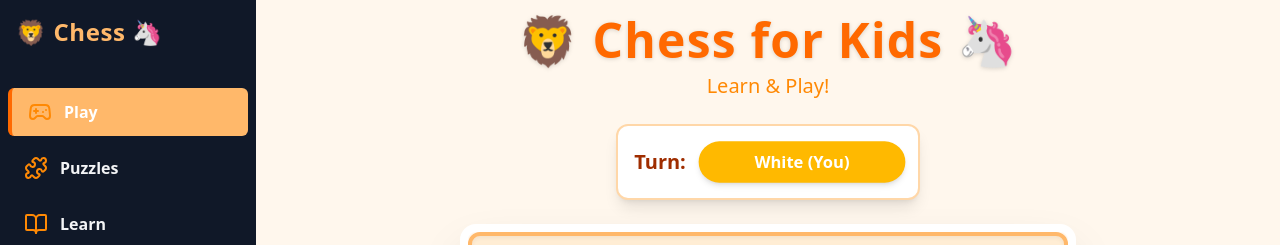
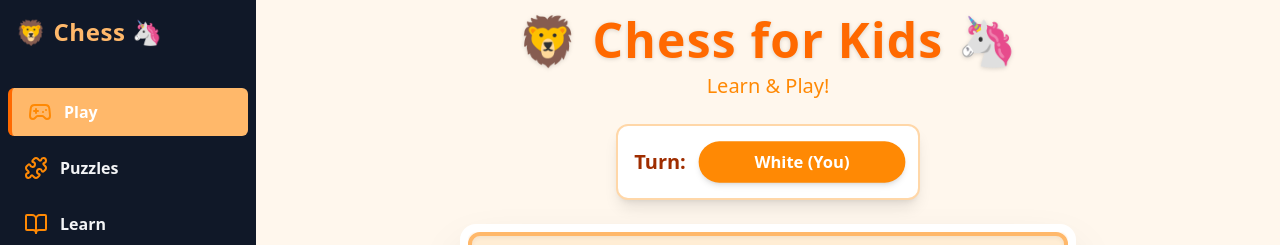
Before and after one commit to peeweetje/create-games-for-children, a React (Vite) app: page / in a window 1280 px wide. Shown: the top 245 px of the page. Built offline with nearby package versions, Linux system fonts and the light colour scheme.

Commit message:
Update styling gameInfo file.

```diff
--- a/src/components/GameInfo.tsx
+++ b/src/components/GameInfo.tsx
@@ -8,7 +8,7 @@ interface GameInfoProps {
     isDraw: boolean;
 }
 
-export function GameInfo({ turn, isGameOver, isCheckmate, isDraw }: GameInfoProps) {
+export function GameInfo({ turn, isGameOver, isCheckmate }: GameInfoProps) {
     const { t } = useTranslation();
 
     return (
@@ -31,7 +31,7 @@ export function GameInfo({ turn, isGameOver, isCheckmate, isDraw }: GameInfoProp
                     <motion.div
                         animate={{ scale: [1, 1.1, 1] }}
                         transition={{ repeat: Infinity, duration: 2 }}
-                        className={`px-3 py-1 md:px-6 md:py-2 rounded-full font-bold text-white shadow-md text-xs sm:text-sm md:text-base min-w-[140px] md:min-w-[200px] text-center ${turn === 'w' ? 'bg-amber-400' : 'bg-slate-700'
+                        className={`px-3 py-1 md:px-6 md:py-2 rounded-full font-bold text-white shadow-md text-xs sm:text-sm md:text-base min-w-[140px] md:min-w-[200px] text-center ${turn === 'w' ? 'bg-orange-400' : 'bg-gray-700'
                             }`}
                     >
                         {turn === 'w' ? t('gameInfo.whiteTurn') : t('gameInfo.blackTurn')}
```
